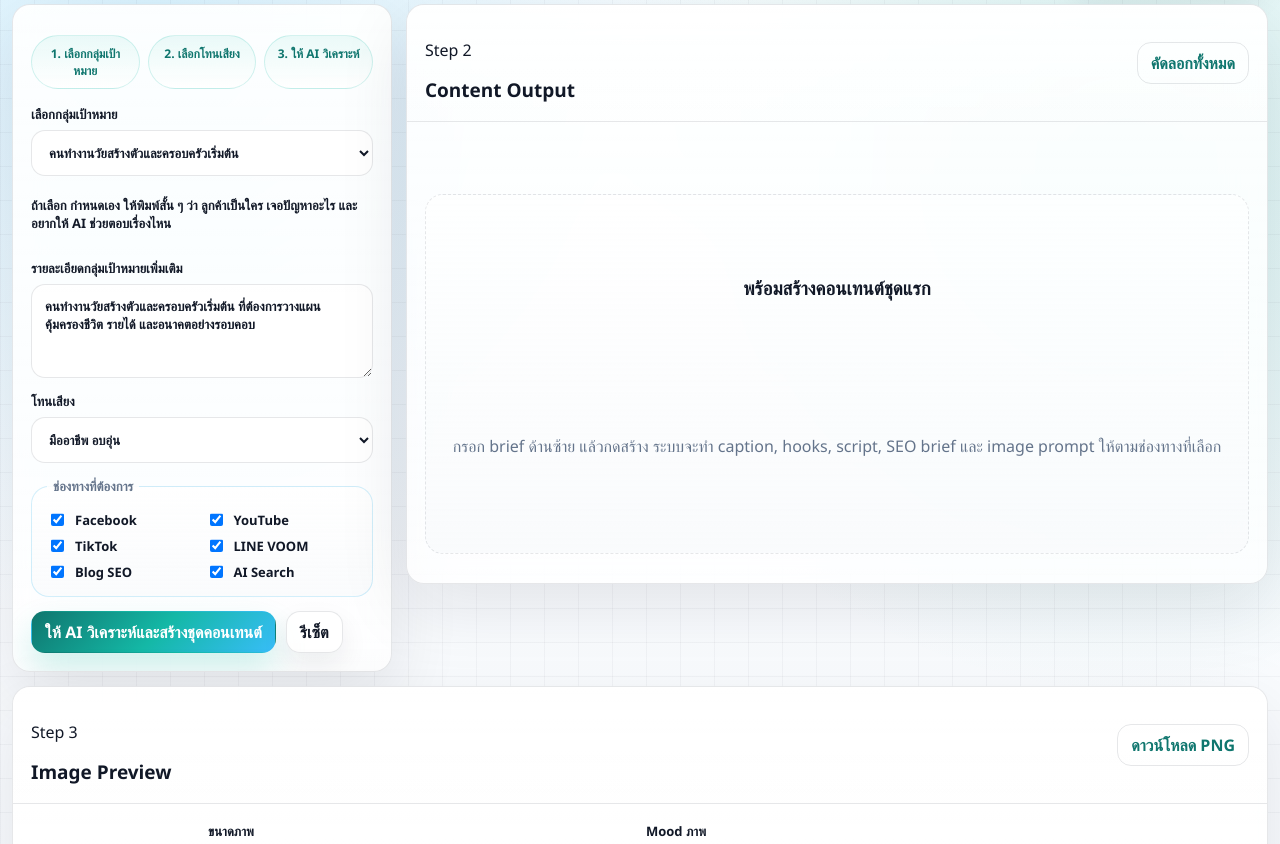
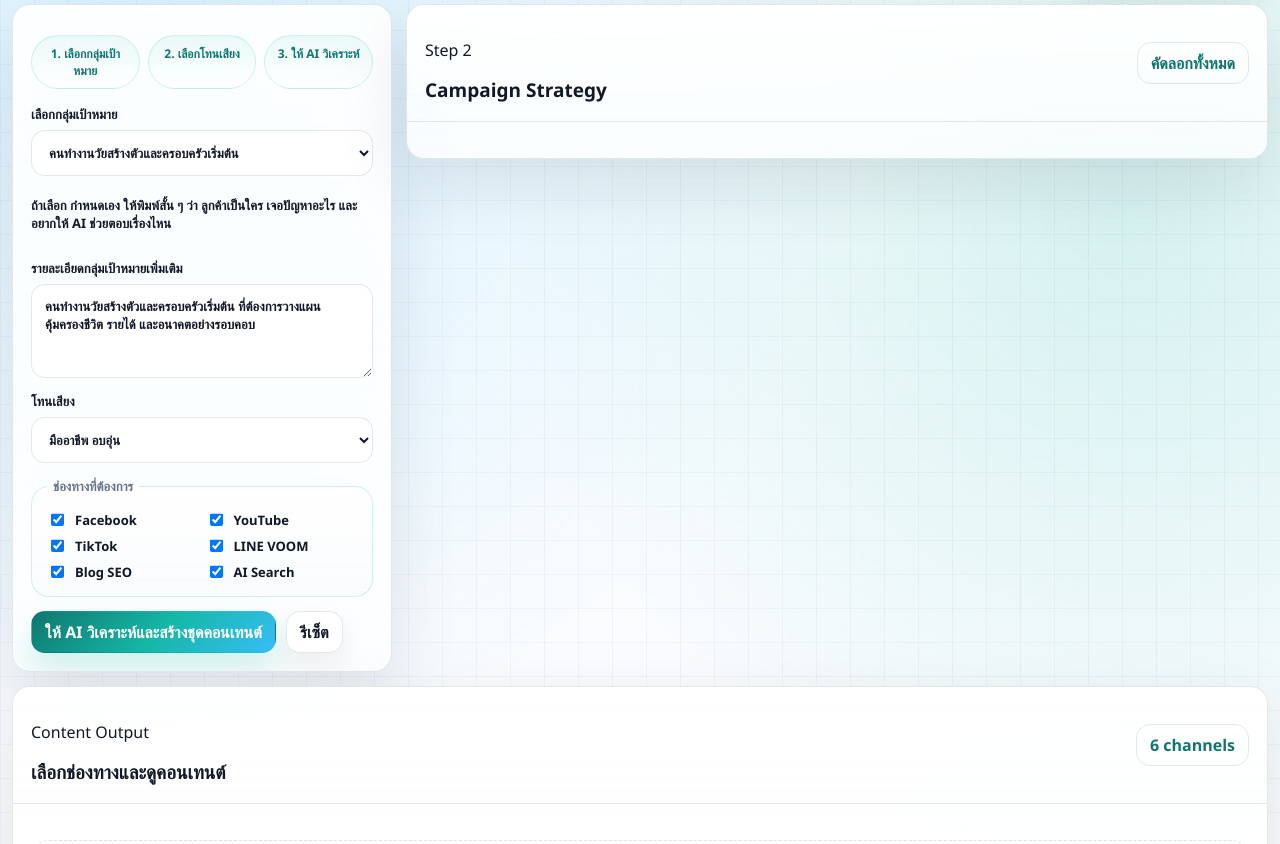
Before and after one commit to flooksatawat/social-content-studio, a website: page index.html in a window 1280 px wide. Shown: the part 72-916 px from the top of the page. Drawn offline with Linux system fonts and the light colour scheme; no server answers.

Commit message:
Move output section to middle

```diff
--- a/index.html
+++ b/index.html
@@ -84,17 +84,29 @@
             </form>
           </section>
 
-          <section class="panel output-panel" aria-labelledby="output-title">
+          <section class="panel output-panel output-summary-panel" aria-labelledby="output-title">
           <div class="panel-heading">
             <div>
               <p class="eyebrow">Step 2</p>
-              <h2 id="output-title">Content Output</h2>
+              <h2 id="output-title">Campaign Strategy</h2>
             </div>
             <button class="ghost-button" id="copyAll" type="button">คัดลอกทั้งหมด</button>
           </div>
 
           <div class="snapshot-grid" id="strategySnapshot" aria-live="polite"></div>
-          <div class="tabs" id="channelTabs" role="tablist" aria-label="เลือกช่องทาง"></div>
+          </section>
+        </div>
+
+        <section class="panel output-panel output-middle-panel" aria-labelledby="content-title">
+          <div class="panel-heading">
+            <div>
+              <p class="eyebrow">Content Output</p>
+              <h2 id="content-title">เลือกช่องทางและดูคอนเทนต์</h2>
+            </div>
+            <span class="ghost-button ghost-static">6 channels</span>
+          </div>
+
+          <div class="tabs tabs-center" id="channelTabs" role="tablist" aria-label="เลือกช่องทาง"></div>
 
           <div class="output-stack" id="contentOutput" aria-live="polite">
             <div class="empty-state">
@@ -102,8 +114,7 @@
               <p>กรอก brief ด้านซ้าย แล้วกดสร้าง ระบบจะทำ caption, hooks, script, SEO brief และ image prompt ให้ตามช่องทางที่เลือก</p>
             </div>
           </div>
-          </section>
-        </div>
+        </section>
 
         <div class="workspace-row workspace-row-bottom">
           <aside class="panel visual-panel" aria-labelledby="visual-title">
--- a/styles.css
+++ b/styles.css
@@ -159,6 +159,11 @@ button {
   min-height: 580px;
 }
 
+.output-summary-panel,
+.output-middle-panel {
+  min-height: auto;
+}
+
 .output-panel {
   min-width: 0;
 }
@@ -269,6 +274,11 @@ textarea:focus {
   width: auto;
 }
 
+.ghost-static {
+  cursor: default;
+  pointer-events: none;
+}
+
 .button-row,
 .visual-actions {
   display: flex;
@@ -352,11 +362,25 @@ textarea:focus {
   padding-inline: 2px;
 }
 
+.tabs-center {
+  display: grid;
+  grid-template-columns: repeat(3, minmax(0, 1fr));
+  gap: 10px;
+  overflow: visible;
+  padding-inline: 0;
+}
+
 .tab-button {
   flex: 0 0 auto;
   border-color: var(--line);
   background: #fff;
   color: var(--muted);
+}
+
+.tabs-center .tab-button {
+  flex: initial;
+  min-height: 56px;
+  justify-content: center;
 }
 
 .tab-button.active {
@@ -696,6 +720,10 @@ button:disabled {
     grid-template-columns: 1fr;
   }
 
+  .tabs-center {
+    grid-template-columns: repeat(2, minmax(0, 1fr));
+  }
+
   .visual-panel,
   .video-panel {
     min-height: auto;
@@ -724,6 +752,10 @@ button:disabled {
   }
 
   .workspace-row {
+    grid-template-columns: 1fr;
+  }
+
+  .tabs-center {
     grid-template-columns: 1fr;
   }
 
```
